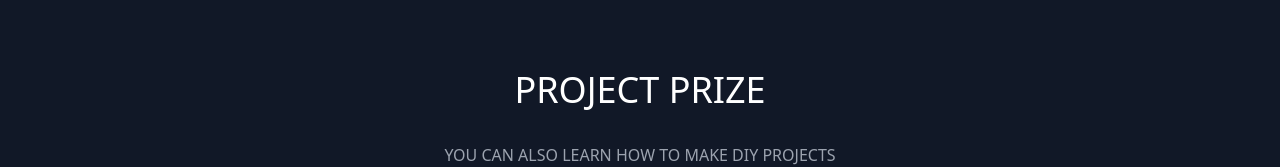
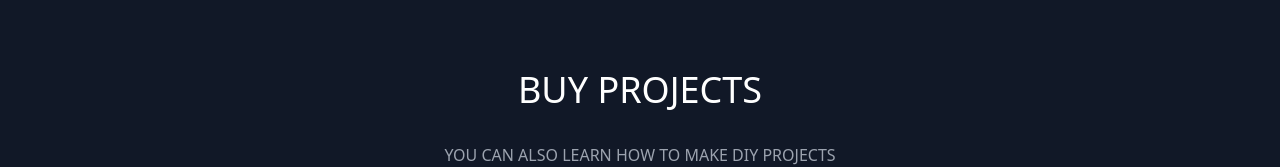
Before and after one commit to JAPJEET01/japjeetsingh.tech, a plain HTML site: page index.html in a window 1280 px wide. Shown: the part 775-942 px from the top of the page. Drawn offline with nearby package versions, Linux system fonts and the light colour scheme.

Commit message:
Update index.html

```diff
--- a/index.html
+++ b/index.html
@@ -71,7 +71,7 @@
   <section class="text-gray-400 bg-gray-900 body-font overflow-hidden">
     <div class="container px-5 py-24 mx-auto">
       <div class="flex flex-col text-center w-full mb-20">
-        <h1 class="sm:text-4xl text-3xl font-medium title-font mb-2 text-white">PROJECT PRIZE</h1> <br>
+        <h1 class="sm:text-4xl text-3xl font-medium title-font mb-2 text-white">BUY PROJECTS</h1> <br>
         <p class="lg:w-2/3 mx-auto leading-relaxed text-base">YOU CAN ALSO LEARN HOW TO MAKE DIY PROJECTS <br> JUST
           SUBSCRIBE TO MY YOUTUBE CHANNEL </p>
       </div>
```
